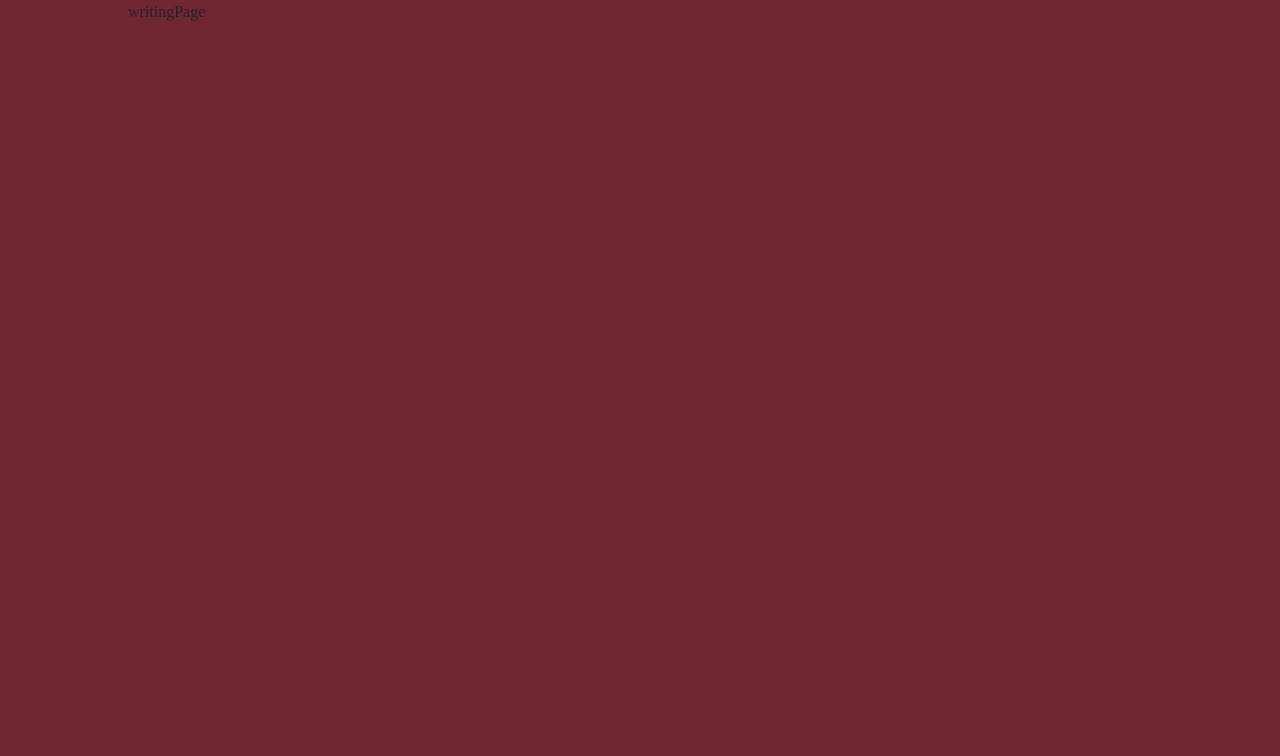
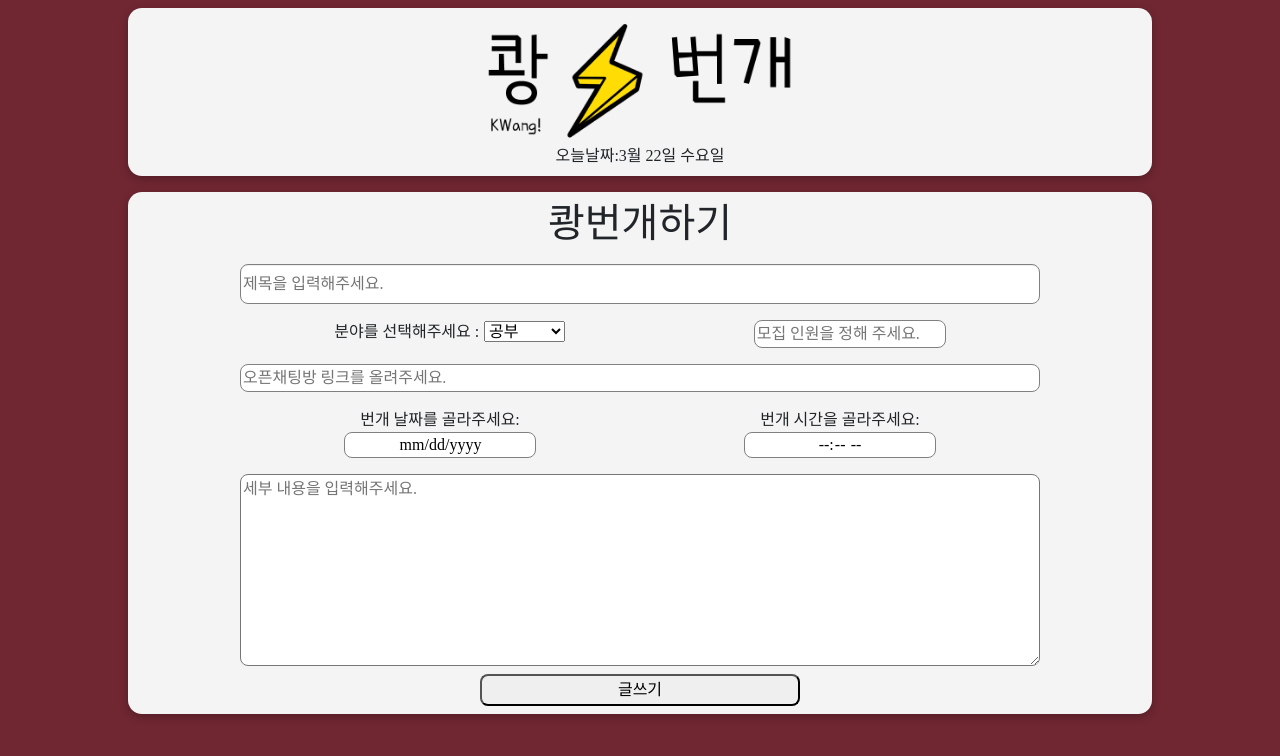
Before and after one commit to Likelion-Kwangwoon/kwang-bungae-FE, a React (Create React App) app in the folder kwang-thunder/: page /writing in a window 1280 px wide. Shown: the top 756 px of the page. Built offline with nearby package versions, Linux system fonts and the light colour scheme; a web font is replaced by a local one.

Commit message:
update 3/27

```diff
--- a/kwang-thunder/package.json
+++ b/kwang-thunder/package.json
@@ -10,6 +10,7 @@
     "bootstrap": "^5.2.3",
     "react": "^18.2.0",
     "react-bootstrap": "^2.7.2",
+    "react-calendar": "^4.1.0",
     "react-datepicker": "^4.10.0",
     "react-dom": "^18.2.0",
     "react-icons": "^4.8.0",
--- a/kwang-thunder/public/index.html
+++ b/kwang-thunder/public/index.html
@@ -13,7 +13,13 @@
     />
     <style>*{font-family:"Poor Story"}</style>
       <!-- OAuth: Kakao -->
-      <script src="https://developers.kakao.com/sdk/js/kakao.min.js"></script>
+      <script src="https://developers.kakao.com/sdk/js/kakao.min.js">
+
+      </script>
+      <script src="https://t1.kakaocdn.net/kakao_js_sdk/2.1.0/kakao.min.js"
+  integrity="sha384-dpu02ieKC6NUeKFoGMOKz6102CLEWi9+5RQjWSV0ikYSFFd8M3Wp2reIcquJOemx" crossorigin="anonymous"></script>
+
+
     <!--
       manifest.json provides metadata used when your web app is installed on a
       user's mobile device or desktop. See https://developers.google.com/web/fundamentals/web-app-manifest/
--- /dev/null
+++ b/kwang-thunder/src/css/writing.module.css
@@ -0,0 +1,138 @@
+
+
+.titleField{
+  display: flex;
+  flex-direction: column;
+}
+
+.inputField{
+  display: flex;
+  flex-direction: column;
+  width: 80vw;
+}
+
+.form{
+  display:flex;
+  flex-direction: column;
+}
+
+.contentTitle{
+border-radius:0.5rem;
+border:1px solid gray;
+box-shadow: inset 0 1px 1px rgba(0,0,0,.075);
+width: 75vw;
+max-width: 800px;
+height: 2.5rem;
+margin-top: 0.5rem;
+margin-bottom: 0.5rem;
+}
+
+.typeAndPeople{
+  display: flex;
+  flex-direction: row;
+  justify-content: space-around;
+  width: 75vw;
+  max-width: 800px;
+  margin-top: 0.5rem;
+  margin-bottom: 0.5rem;
+}
+
+.dateAndTime{
+  display: flex;
+  flex-direction: row;
+  width: 75vw;
+  max-width: 800px;
+  justify-content: space-around;
+  margin-top: 0.5rem;
+  margin-bottom: 0.5rem;
+}
+
+.contentDate{
+  display: flex;
+  flex-direction: column;
+  width: 15vw;
+}
+
+.contentTime{
+  display: flex;
+  flex-direction: column;
+  width: 15vw;
+}
+
+.contentType{
+  margin-left: 0.3rem;
+}
+
+.contentPeople{
+    width: 15vw;
+}
+
+.contentLink{
+  max-width: 800px;
+  margin-top:0.5rem;
+  margin-bottom: 0.5rem;
+}
+
+.contentText{
+  width: 75vw;
+  max-width: 800px;
+  height: 15vw;
+  margin-top: 0.5rem;
+  margin-bottom: 0.5rem;
+  border-radius:0.5rem;
+}
+
+.submitBtn{
+  width: 20rem;
+  height: 2rem;
+  border-radius: 0.5rem;
+}
+
+input {
+  border-radius: 0.5rem;
+  border: 1px solid gray;
+}
+
+input[type="date"]{
+  display: inline-block;
+  text-align: center;
+  position: relative;
+}
+input[type="date"]::-webkit-clear-button{
+  z-index: 1;
+}
+input[type="date"]::-webkit-innter-spin-button {display: none;}
+input[type="date"]::-webkit-calendar-picker-indicator{
+  background: transparent;
+  bottom: 0;
+  color: transparent;
+  cursor: pointer;
+  height: auto;
+  left: 0;
+  position: absolute;
+  right: 0;
+  top: 0;
+  width: auto;
+}
+
+input[type="time"]{
+  display: inline-block;
+  text-align: center;
+  position: relative;
+}
+input[type="time"]::-webkit-clear-button{
+  z-index: 1;
+}
+input[type="time"]::-webkit-innter-spin-button {display: none;}
+input[type="time"]::-webkit-calendar-picker-indicator{
+  background: transparent;
+  bottom: 0;
+  color: transparent;
+  cursor: pointer;
+  height: auto;
+  left: 0;
+  position: absolute;
+  right: 0;
+  top: 0;
+  width: auto;
+}
--- a/kwang-thunder/src/css/writingButton.css
+++ /dev/null
@@ -1,9 +0,0 @@
-.topBtn_wrap {
-    position: sticky;
-    bottom: 170px;
-    float: right;
-  }
-  .topBtn {
-    font-size: 3.8rem;
-    color: #ffc949 !important;
-  }
--- /dev/null
+++ b/kwang-thunder/src/css/writingButton.module.css
@@ -0,0 +1,21 @@
+.topBtn_wrap {
+  position: sticky;
+  bottom: 3vw;
+  left: 95vw;
+}
+
+.topBtn {
+  width: 5rem;
+  height: 5rem;
+  font-size: 1.5rem;
+  font-weight: bold;
+  border: none;
+  border-radius: 50%;
+  background-image: linear-gradient(to right, #f5ce62, #e85a19);
+  box-shadow: 0 4px 15px 0 rgba(229, 66, 10, 0.75);
+}
+
+.topBtn:hover{
+  background-size: 150% 150%;
+  transition: all 1s ease-in-out;
+}
--- a/kwang-thunder/src/pages/main/mainPage.js
+++ b/kwang-thunder/src/pages/main/mainPage.js
@@ -8,7 +8,7 @@ import Prenext from "../../ui/prenext";
 import classes from "../../css/mainPage.module.css";
 import Talk from "../../images/Talk.png";
 import WritingButton from "../../ui/writingButton";
-import Welcome from "../../ui/welcome";
+
 function MainPage() {
   const [category, setCategory] = useState("all");
   const [isAuth, setAuth] = useState(false);
@@ -19,6 +19,7 @@ function MainPage() {
   const categoryChangeHandler = (newProp) => {
     setCategory(newProp);
   };
+
   useEffect(() => {
     if (localStorage.getItem("token") != null) {
       setAuth(true);
@@ -29,7 +30,24 @@ function MainPage() {
     window.localStorage.clear();
     window.localStorage.removeItem("token");
     setAuth(false);
+    if (!window.Kakao.Auth.getAccessToken()) {
+      console.log("Not logged in.");
+      return;
+    }
+    //로그아웃 함수 호출 전 토큰이 있는지 확인해 보는 소스코드
+    console.log("로그아웃 전 토큰:", window.Kakao.Auth.getAccessToken());
+    window.Kakao.Auth.logout()
+      .then((response) => {
+        console.log(response);
+        console.log(
+          "logout ok access token -> " + window.Kakao.Auth.getAccessToken()
+        );
+      })
+      .catch(function () {
+        alert("Not logged in");
+      });
   };
+
   return (
     <>
       <Card className={classes.title}>
@@ -69,6 +87,56 @@ function MainPage() {
           <Prenext />
         </div>
       </Card>
+      <Card />
+      <Card />
+      <Card />
+      <Card />
+      <Card />
+      <Card />
+      <Card />
+      <Card />
+      <Card />
+      <Card />
+      <Card />
+      <Card />
+      <Card />
+      <Card />
+      <Card />
+      <Card />
+      <Card />
+      <Card />
+      <Card />
+      <Card />
+      <Card />
+      <Card />
+      <Card />
+      <Card />
+      <Card />
+      <Card />
+      <Card />
+      <Card />
+      <Card />
+      <Card />
+      <Card />
+      <Card />
+      <Card />
+      <Card />
+      <Card />
+      <Card />
+      <Card />
+      <Card />
+      <Card />
+      <Card />
+      <Card />
+      <Card />
+      <Card />
+      <Card />
+      <Card />
+      <Card />
+      <Card />
+      <Card />
+      <Card />
+      <Card />
       <WritingButton />
     </>
   );
--- a/kwang-thunder/src/pages/writing/writingPage.js
+++ b/kwang-thunder/src/pages/writing/writingPage.js
@@ -1,7 +1,94 @@
-import React from "react";
+import React, { useState } from "react";
+import Card from "../../ui/card";
+import Title from "../../ui/title";
+import classes from "../../css/writing.module.css";
+import DatePicker from "react-datepicker";
+import "react-datepicker/dist/react-datepicker.css";
 
-function writingPage() {
-  return <div>writingPage</div>;
+function WritingPage() {
+  const [startDate, setStartDate] = useState(new Date());
+  return (
+    <>
+      <Card className={classes.titleField}>
+        <Title />
+      </Card>
+      <Card className={classes.inputField}>
+        <h1 className={classes.title}>쾅번개하기</h1>
+        <form className={classes.form}>
+          <input
+            className={classes.contentTitle}
+            type="text"
+            data-min-width="60"
+            data-min-height="30"
+            data-text-content="true"
+            placeholder="제목을 입력해주세요."
+            style={{ color: (94, 94, 94) }}
+          />
+          <div className={classes.typeAndPeople}>
+            <label>
+              분야를 선택해주세요 :
+              <select className={classes.contentType} name="분야">
+                <option value="study">공부</option>
+                <option value="exercise">운동</option>
+                <option value="meal">밥</option>
+                <option value="culture">문화생활</option>
+                <option value="etc">기타</option>
+              </select>
+            </label>
+            <input
+              className={classes.contentPeople}
+              type="number"
+              data-min-width="30"
+              data-min-height="30"
+              data-text-content="true"
+              placeholder="모집 인원을 정해 주세요."
+              style={{ color: (94, 94, 94) }}
+            />
+          </div>
+          <input
+            className={classes.contentLink}
+            type="text"
+            data-min-width="30"
+            data-min-height="30"
+            data-text-content="true"
+            placeholder="오픈채팅방 링크를 올려주세요."
+            style={{ color: (94, 94, 94) }}
+          />
+          <div className={classes.dateAndTime}>
+            <label className={classes.contentDate}>
+              번개 날짜를 골라주세요:
+              <input
+                className={classes.datePicker}
+                type="date"
+                required
+                pattern="\d{4}-d{2}-d{2}"
+              />
+            </label>
+            <label className={classes.contentTime}>
+              번개 시간을 골라주세요:
+              <input
+                type="time"
+                data-min-width="30"
+                data-min-height="30"
+                data-text-content="true"
+                placeholder="13:10:20"
+                style={{ color: (94, 94, 94) }}
+              />
+            </label>
+          </div>
+          <textarea
+            className={classes.contentText}
+            data-min-width="100"
+            data-min-height="100"
+            data-text-content="true"
+            placeholder="세부 내용을 입력해주세요."
+            style={{ color: (94, 94, 94) }}
+          />
+        </form>
+        <button className={classes.submitBtn}>글쓰기</button>
+      </Card>
+    </>
+  );
 }
 
-export default writingPage;
+export default WritingPage;
--- a/kwang-thunder/src/ui/writingButton.js
+++ b/kwang-thunder/src/ui/writingButton.js
@@ -1,20 +1,21 @@
 import React from "react";
-import styles from "../css/writingButton.css";
+import styles from "../css/writingButton.module.css";
 
 function writingButton() {
   const handleScroll = () => {
-    if (!window.scrollY) return;
+    // if (!window.scrollY) return;
 
-    window.scrollTo({
-      top: 0,
-      behavior: "smooth",
-    });
+    // window.scrollTo({
+    //   top: 0,
+    //   behavior: "smooth",
+    // });
+    window.location.replace("/writing");
   };
 
   return (
     <div className={styles.topBtn_wrap}>
       <button className={styles.topBtn} onClick={handleScroll}>
-        <span>글작성</span>
+        글작성
       </button>
     </div>
   );
```
Also changed, not shown: 2 other files (tests, documents, lock files or other folders).
